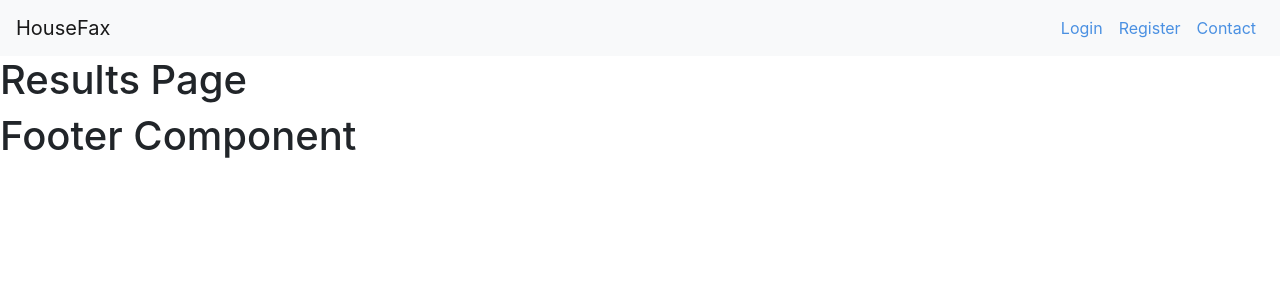
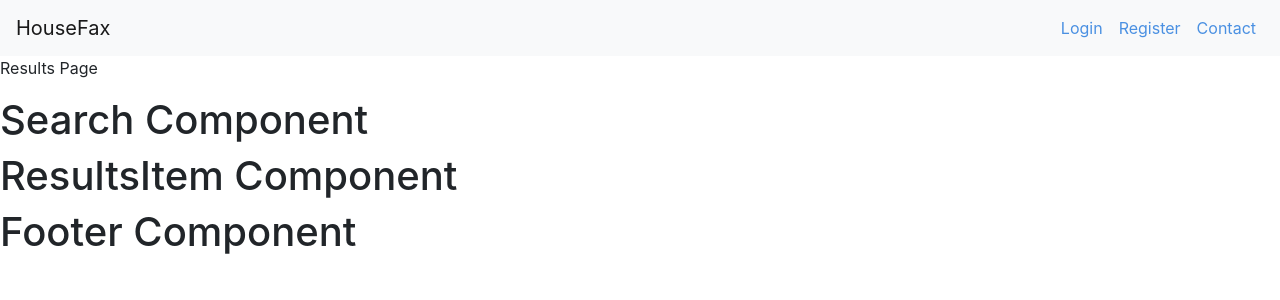
Before and after one commit to TraceLarson/HouseFax, a React (Create React App) app in the folder client/: page /Results in a window 1280 px wide. Shown: the top 300 px of the page. Built offline with nearby package versions, Linux system fonts and the light colour scheme.

Commit message:
imported search and resultsitem to ResultsPage component, changed H1 tags for each page to p tags. imported Search component to HomePage component

```diff
--- a/client/src/pages/DetailsPage.js
+++ b/client/src/pages/DetailsPage.js
@@ -4,7 +4,7 @@ class DetailsPage extends Component {
 	render() {
 		return (
 			<div>
-				<h1>Details Page</h1>
+				<p>Details Page</p>
 			</div>
 		);
 	}
--- a/client/src/pages/HomePage.js
+++ b/client/src/pages/HomePage.js
@@ -1,9 +1,13 @@
 import React, {Component} from 'react'
+import Search from '../components/Search'
 
-class HomePage extends Component{
+class HomePage extends Component {
 	render() {
-		return(
-			<h1>Home Page</h1>
+		return (
+			<div>
+				<p>Home Page</p>
+				<Search />
+			</div>
 		)
 	}
 }
--- a/client/src/pages/ProfilePage.js
+++ b/client/src/pages/ProfilePage.js
@@ -17,7 +17,7 @@ class ProfilePage extends Component {
 	render() {
 		return (
 			<div>
-				<h1>Profile Page</h1>
+				<p>Profile Page</p>
 			</div>
 		);
 	}
--- a/client/src/pages/RegisterPage.js
+++ b/client/src/pages/RegisterPage.js
@@ -6,7 +6,7 @@ class RegisterPage extends Component {
 	render() {
 		return (
 			<div>
-				<h1>Register page</h1>
+				<p>Register page</p>
 				<RegisterForm />
 			</div>
 		);
--- a/client/src/pages/ResultsPage.js
+++ b/client/src/pages/ResultsPage.js
@@ -1,10 +1,14 @@
 import React, {Component} from 'react';
+import Search from '../components/Search'
+import ResultsItem from '../components/ResultsItem'
 
 class ResultsPage extends Component {
 	render() {
 		return (
 			<div>
-				<h1>Results Page</h1>
+				<p>Results Page</p>
+				<Search />
+				<ResultsItem />
 			</div>
 		);
 	}
```
